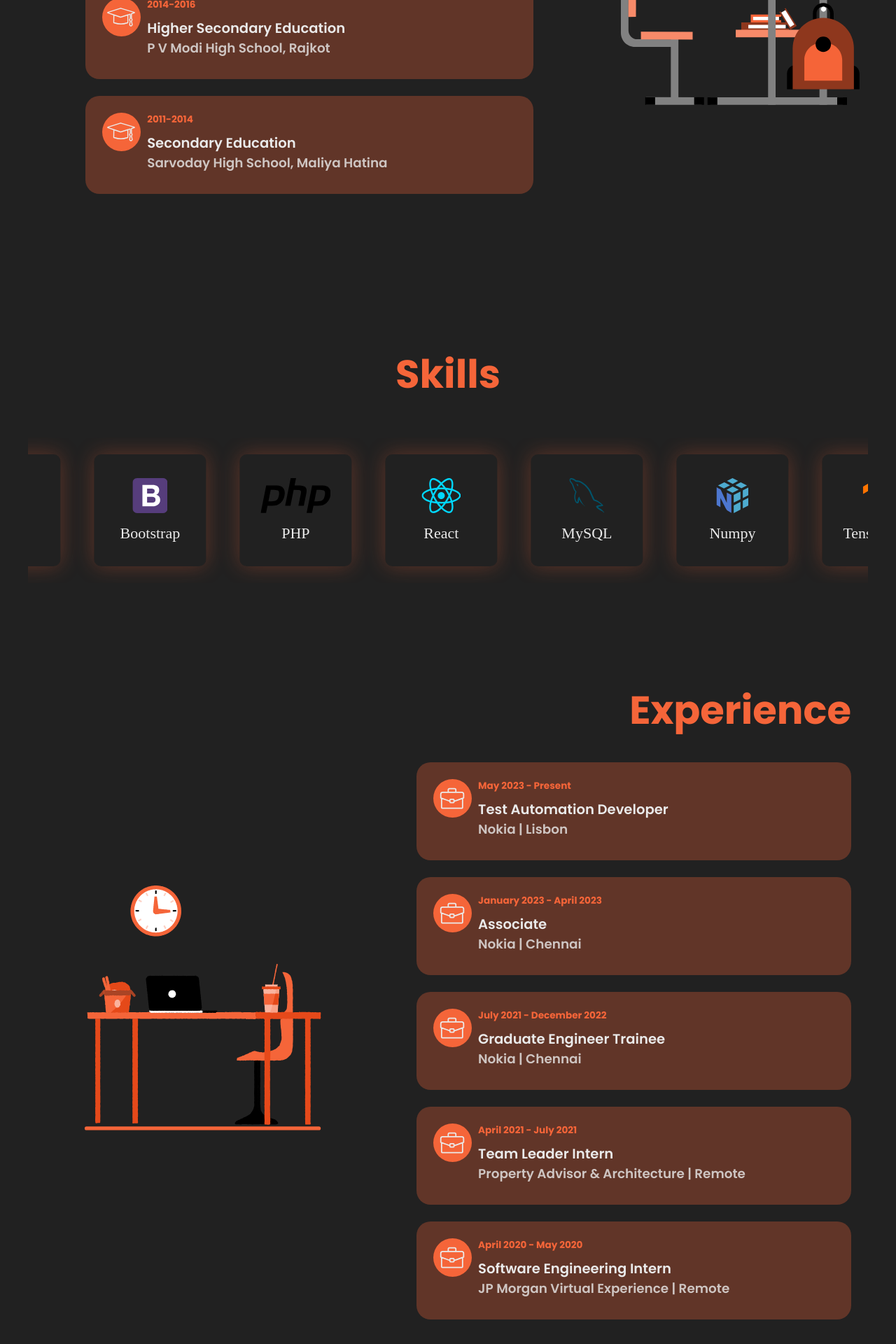
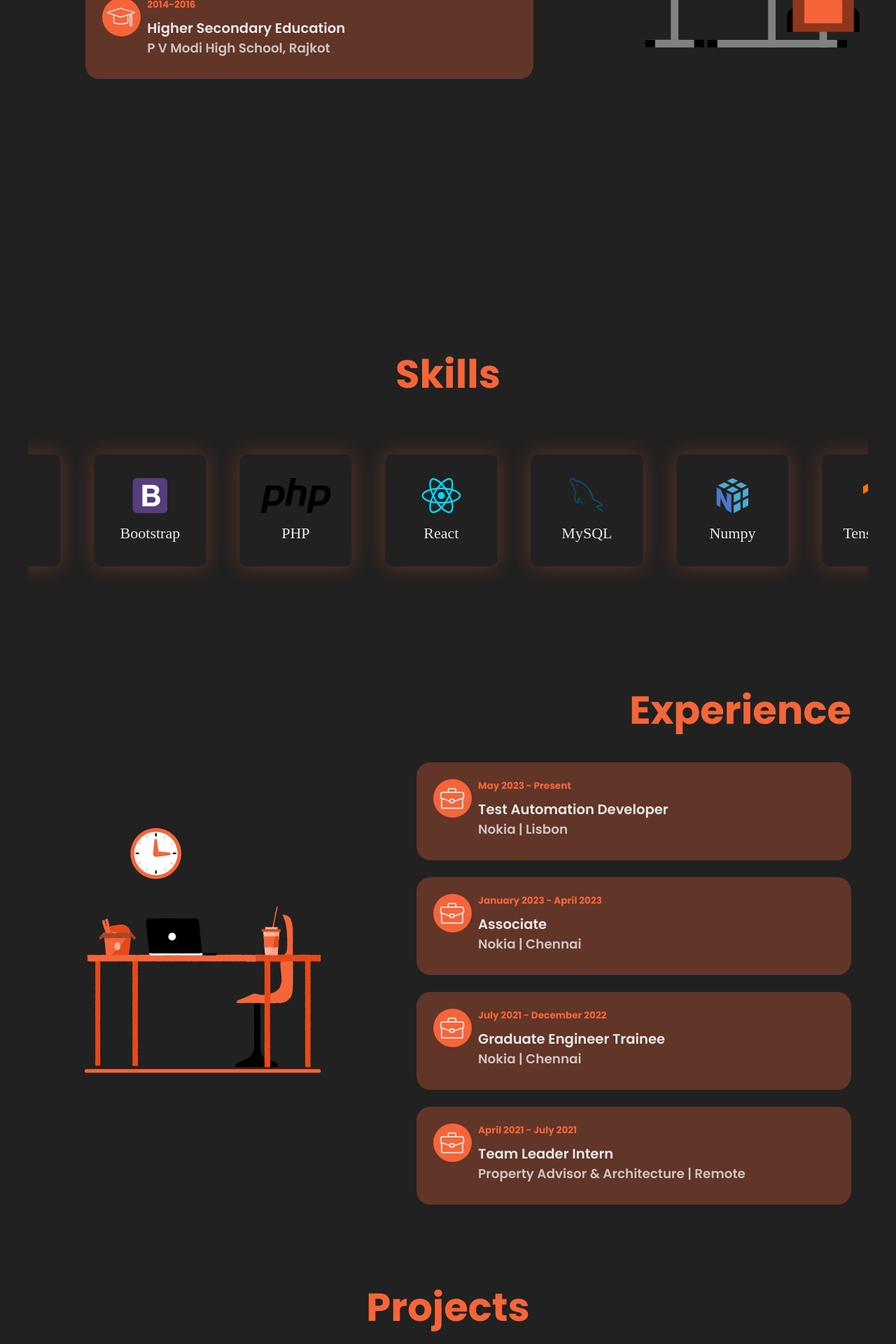
Before and after one commit to Amangondaliya555/Amangondaliya555.github.io, a React (Create React App) app: page / in a window 1280 px wide. Shown: the part 1940-3860 px from the top of the page at 70% size. Built offline with nearby package versions, Linux system fonts and the light colour scheme; a web font is replaced by a local one.

Commit message:
updating repo

```diff
--- a/src/data/educationData.js
+++ b/src/data/educationData.js
@@ -13,11 +13,4 @@ export const educationData = [
         startYear: '2014',
         endYear: '2016'
     },
-    {
-        id: 3,
-        institution: 'Sarvoday High School, Maliya Hatina',
-        course: 'Secondary Education',
-        startYear: '2011',
-        endYear: '2014'
-    },
 ]
--- a/src/data/experienceData.js
+++ b/src/data/experienceData.js
@@ -27,11 +27,4 @@ export const experienceData = [
         startYear: 'April 2021 ',
         endYear: ' July 2021'
     },
-    {
-        id: 5,
-        company: 'JP Morgan Virtual Experience | Remote',
-        jobtitle: 'Software Engineering Intern',
-        startYear: 'April 2020 ',
-        endYear: ' May 2020'
-    },
 ]
```
